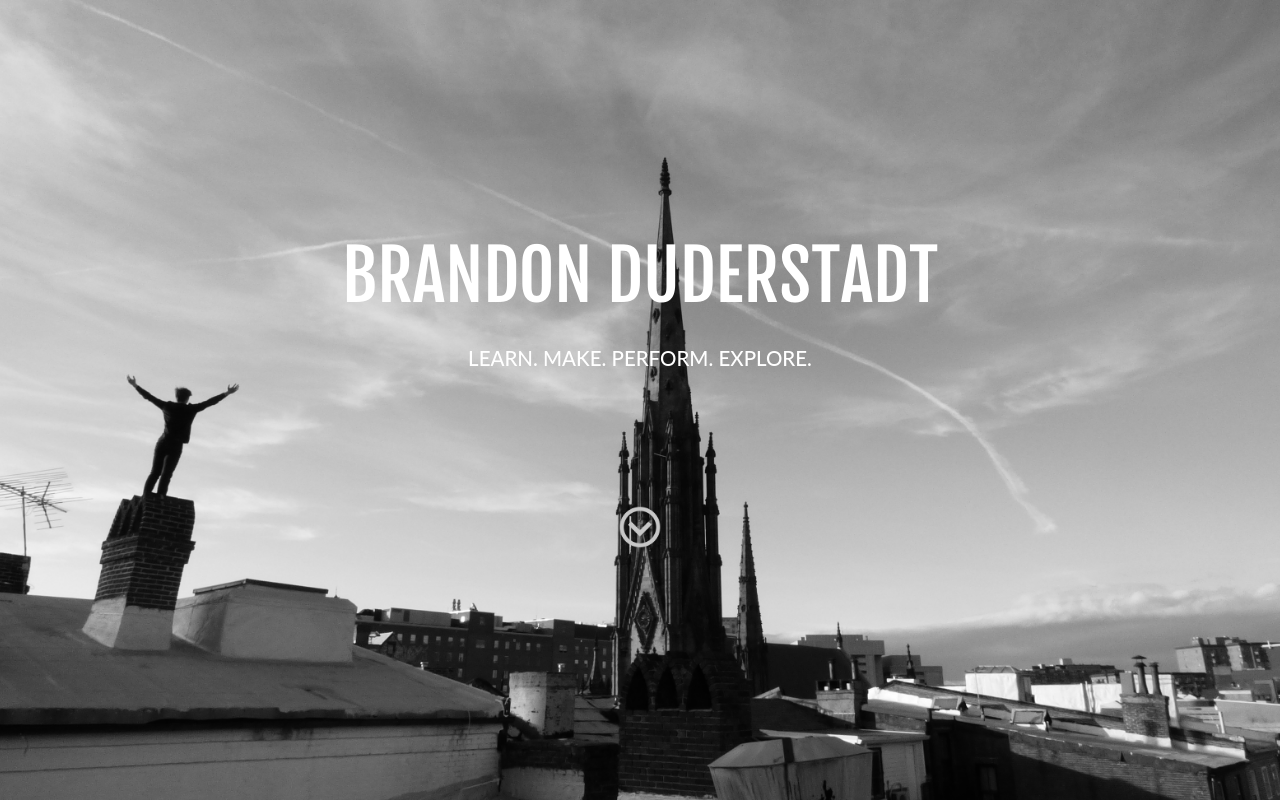
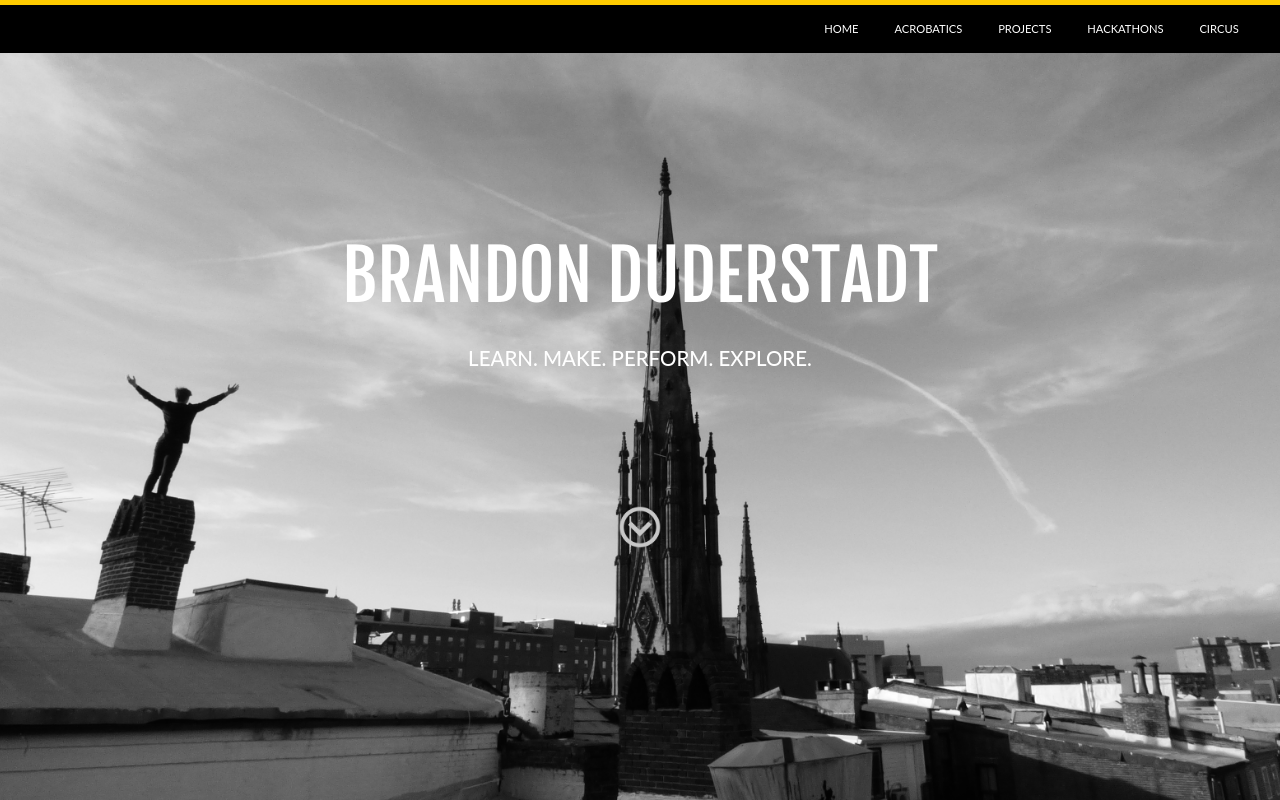
Before and after one commit to bstadt/bstadt.com, a Flask app: page / in a window 1280 px wide. Run offline with Flask 2, Linux system fonts and the light colour scheme; some libraries are stand-ins or nearby versions; some web fonts are replaced.

Commit message:
added navbar basics and animations, no pages or links are built yet

```diff
--- a/static/styles/style.css
+++ b/static/styles/style.css
@@ -1,3 +1,41 @@
+.navbar-default {
+	background-color:#000000;
+	border-top: 5px solid #ffcc00;
+}
+
+.navbar-button {
+	font-family: lato;
+	background-color: #000000;
+	color: #ffffff;
+	padding-top:2vh;
+	padding-bottom:2vh;
+	padding-left: 1.4vw;
+	padding-right: 1.4vw;
+	border:none;
+	border-bottom: 0px;
+	background:none;
+    font-size: 1.4vh;
+    -o-transition:.5s;
+    -ms-transition:.5s;
+    -moz-transition:.5s;
+    -webkit-transition:.5s;
+    transition:.5s;
+}
+
+.navbar-button:hover {
+	background-color: #ffcc00;
+}
+
+.navbar-spacer {
+	background-color: #000000;
+	padding-left: 1vw;
+	padding-right: 2vw;
+	border:none;
+	background:none;
+
+}
+
+
 @font-face {
 	font-family: fjallaOne;
 	src: url(../fonts/FjallaOne-Regular.otf);
--- a/templates/index.html
+++ b/templates/index.html
@@ -11,6 +11,16 @@
 		<meta name="viewport" content="width=device-width, initial-scale=1.0">
 	</head>
 	<body>
+		<nav class="navbar-default navbar-fixed-top navbar-right">
+			<div class="container">
+			</div>
+			<button class="navbar-spacer pull-right"></button>
+			<button type="button" class="navbar-button pull-right">CIRCUS</button>
+			<button type="button" class="navbar-button pull-right">HACKATHONS</button>
+			<button type="button" class="navbar-button pull-right">PROJECTS</button>
+			<button type="button" class="navbar-button pull-right">ACROBATICS</button>
+			<button type="button" class="navbar-button pull-right">HOME</button>
+		</nav>
 		<header class="intro" id="intro" style="display: none;">
 			<div class="intro-body">
 				<div class="container">
```
